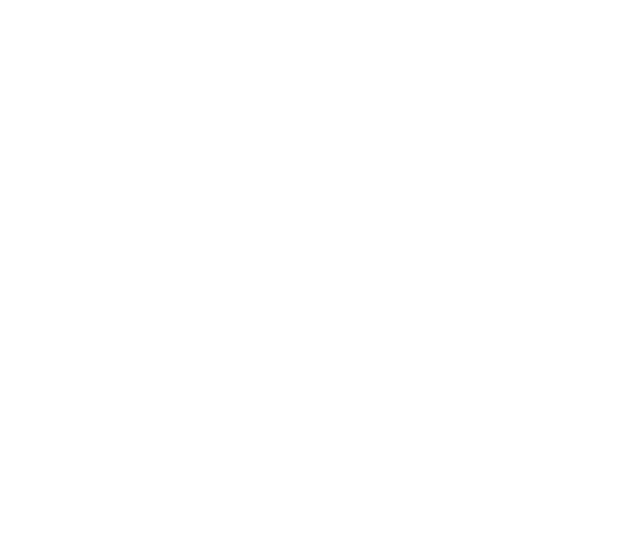
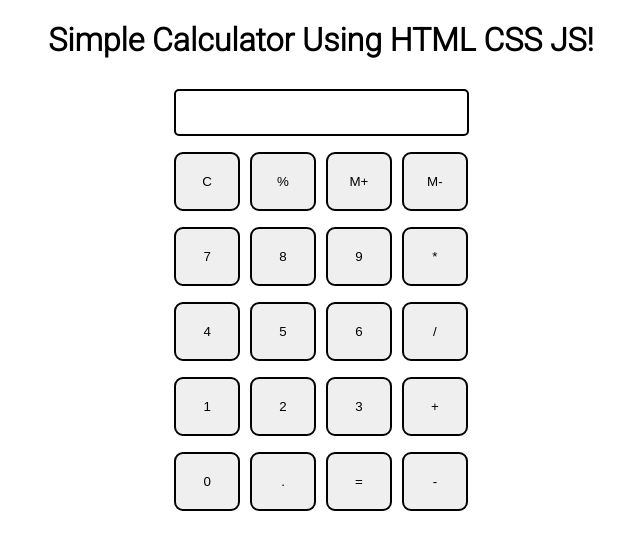
Before and after one commit to acciojob/calculator-sheshrajchaurasiya, a website: page main.html in a window 1280 px wide. Shown: the whole page, without its empty margins (327-967 px from the left). Drawn offline with Linux system fonts and the light colour scheme.

Commit message:
calculator

```diff
--- a/main.html
+++ b/main.html
@@ -8,6 +8,42 @@
 
 <body>
 	<!-- the entire body must be written by student -->
+	<h1 class="text-center">Simple Calculator Using HTML CSS JS!</h1>
+	<div class="container  mx-auto flex flex-col items-center">
+		<div class="row">
+			<input class="input" type="text"/>
+		</div>
+		<div class="row">
+			<button class="button">C</button>
+			<button class="button">%</button>
+			<button class="button">M+</button>
+			<button class="button">M-</button>
+		</div>
+		<div class="row">
+			<button class="button">7</button>
+			<button class="button">8</button>
+			<button class="button">9</button>
+			<button class="button">*</button>
+		</div>
+		<div class="row">
+			<button class="button">4</button>
+			<button class="button">5</button>
+			<button class="button">6</button>
+			<button class="button">/</button>
+		</div>
+		<div class="row">
+			<button class="button">1</button>
+			<button class="button">2</button>
+			<button class="button">3</button>
+			<button class="button">+</button>
+		</div>
+		<div class="row">
+			<button class="button">0</button>
+			<button class="button">.</button>
+			<button class="button">=</button>
+			<button class="button">-</button>
+		</div>
+	</div>
     <script type="text/javascript" src="./script.js">
 </script>
 
--- a/script.js
+++ b/script.js
@@ -1 +1,22 @@
 //your code here
+let string = "";
+let buttons = document.querySelectorAll('.button');
+Array.from(buttons).forEach((button)=>{
+    button.addEventListener('click', (e)=>{
+        if(e.target.innerHTML == '='){
+            string = eval(string);
+            document.querySelector('input').value = string;
+        }
+
+        else if(e.target.innerHTML == 'C'){
+            string = ""
+            document.querySelector('input').value = string;
+        }
+
+        else{
+            console.log(e.target)
+            string = string + e.target.innerHTML;
+            document.querySelector('input').value = string;
+        }
+    })
+})
--- a/styles.css
+++ b/styles.css
@@ -1,2 +1,55 @@
+/* Your CSS Code here. */
 
-/* Your CSS Code here. */
+@import url('https://fonts.googleapis.com/css2?family=Poppins:wght@300;400;500;600;700;800&family=Roboto:wght@300&display=swap');
+
+html,body {
+    height: 100%;
+    width: 100%;
+    font-family: 'Roboto', sans-serif;
+}
+
+.text-center {
+    text-align: center;
+}
+
+.bg-red {
+    background-color: red;
+}
+
+.mx-auto {
+    margin: auto;
+}
+
+.button {
+    width: 66px;
+    padding: 20px;
+    margin: 0 3px;
+    border: 2px solid black;
+    border-radius: 9px;
+    cursor: pointer;
+}
+
+.flex {
+    display: flex;
+}
+
+.flex-col {
+    flex-direction: column;
+}
+
+.items-center {
+    align-items: center;
+}
+
+.row {
+    margin: 8px 0;
+}
+
+.row input {
+    width: 291px;
+    font-size: 20px;
+    margin: 0;
+    padding: 10px 0px;
+    border: 2px solid black;
+    border-radius: 5px;
+}
```
